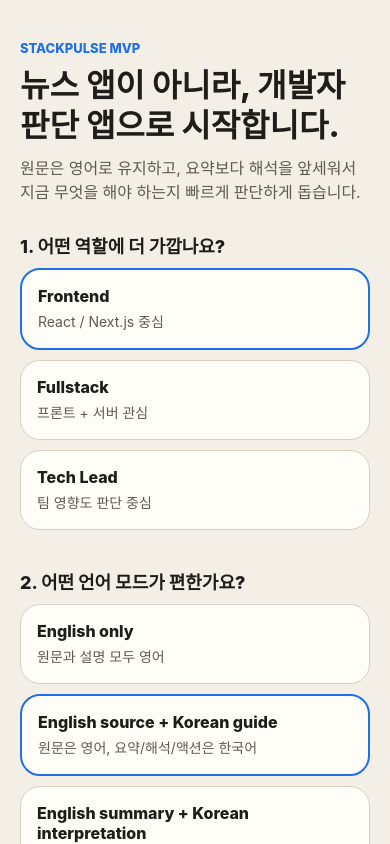
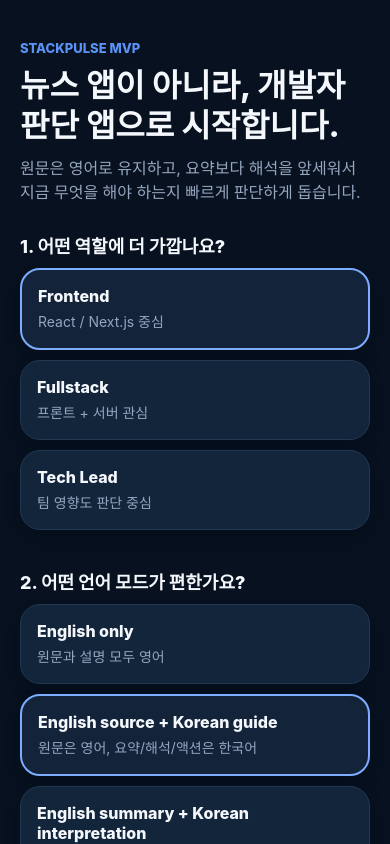
Before and after one commit to SAEMMM/stack-pulse, a React Native app: screen / in a window 390 px wide. Built offline with nearby package versions, Linux system fonts and the light colour scheme.

Commit message:
style: refine dark navy interface contrast

```diff
--- a/components/Badge.tsx
+++ b/components/Badge.tsx
@@ -1,4 +1,5 @@
 import { StyleSheet, Text, View } from "react-native";
+import { colors } from "../constants/theme";
 
 export function Badge({
   label,
@@ -10,7 +11,7 @@ export function Badge({
   color: string;
 }) {
   return (
-    <View style={[styles.badge, { backgroundColor }]}>
+    <View style={[styles.badge, { backgroundColor, borderColor: color }]}>
       <Text style={[styles.text, { color }]}>{label}</Text>
     </View>
   );
@@ -19,11 +20,13 @@ export function Badge({
 const styles = StyleSheet.create({
   badge: {
     borderRadius: 999,
+    borderWidth: 1,
     paddingHorizontal: 10,
     paddingVertical: 6,
   },
   text: {
     fontSize: 12,
     fontWeight: "700",
+    letterSpacing: 0.2,
   },
 });
--- a/components/IssueCard.tsx
+++ b/components/IssueCard.tsx
@@ -63,16 +63,21 @@ export function IssueCard({
 
 const styles = StyleSheet.create({
   card: {
-    backgroundColor: colors.panel,
+    backgroundColor: colors.panelElevated,
     borderColor: colors.border,
     borderRadius: 24,
     borderWidth: 1,
     gap: spacing.xs,
     marginBottom: spacing.md,
     padding: spacing.md,
+    shadowColor: colors.shadow,
+    shadowOffset: { width: 0, height: 10 },
+    shadowOpacity: 0.32,
+    shadowRadius: 18,
+    elevation: 6,
   },
   readCard: {
-    opacity: 0.82,
+    opacity: 0.88,
   },
   row: {
     alignItems: "center",
@@ -86,7 +91,7 @@ const styles = StyleSheet.create({
     fontWeight: "600",
   },
   save: {
-    color: colors.accent,
+    color: colors.accentStrong,
     fontSize: 13,
     fontWeight: "700",
   },
@@ -120,7 +125,7 @@ const styles = StyleSheet.create({
     lineHeight: 22,
   },
   action: {
-    color: colors.accent,
+    color: colors.accentStrong,
     fontSize: 15,
     fontWeight: "700",
     lineHeight: 22,
@@ -136,7 +141,7 @@ const styles = StyleSheet.create({
     fontSize: 12,
   },
   unreadDot: {
-    color: colors.text,
+    color: colors.accentStrong,
     fontSize: 12,
     fontWeight: "800",
     marginLeft: "auto",
--- a/components/IssueDetailScreen.tsx
+++ b/components/IssueDetailScreen.tsx
@@ -138,12 +138,17 @@ const styles = StyleSheet.create({
     marginTop: spacing.sm,
   },
   section: {
-    backgroundColor: colors.panel,
+    backgroundColor: colors.panelElevated,
     borderColor: colors.border,
     borderRadius: 24,
     borderWidth: 1,
     marginTop: spacing.lg,
     padding: spacing.md,
+    shadowColor: colors.shadow,
+    shadowOffset: { width: 0, height: 10 },
+    shadowOpacity: 0.28,
+    shadowRadius: 18,
+    elevation: 5,
   },
   sectionTitle: {
     color: colors.text,
@@ -159,7 +164,7 @@ const styles = StyleSheet.create({
     marginBottom: spacing.xs,
   },
   action: {
-    color: colors.accent,
+    color: colors.accentStrong,
     fontSize: 15,
     fontWeight: "700",
     lineHeight: 24,
@@ -177,19 +182,24 @@ const styles = StyleSheet.create({
   },
   primaryButton: {
     alignItems: "center",
-    backgroundColor: colors.text,
+    backgroundColor: colors.accentStrong,
     borderRadius: 999,
     paddingVertical: 15,
+    shadowColor: colors.shadow,
+    shadowOffset: { width: 0, height: 10 },
+    shadowOpacity: 0.3,
+    shadowRadius: 18,
+    elevation: 6,
   },
   primaryButtonText: {
-    color: "#ffffff",
+    color: colors.bg,
     fontSize: 15,
     fontWeight: "800",
   },
   secondaryButton: {
     alignItems: "center",
-    backgroundColor: colors.panel,
-    borderColor: colors.border,
+    backgroundColor: colors.panelElevated,
+    borderColor: colors.accentSoft,
     borderRadius: 999,
     borderWidth: 1,
     paddingVertical: 15,
--- a/components/OnboardingScreen.tsx
+++ b/components/OnboardingScreen.tsx
@@ -176,15 +176,21 @@ const styles = StyleSheet.create({
     marginTop: spacing.xl,
   },
   selectCard: {
-    backgroundColor: colors.panel,
+    backgroundColor: colors.panelElevated,
     borderColor: colors.border,
     borderRadius: 20,
     borderWidth: 1,
     marginBottom: spacing.sm,
     padding: spacing.md,
+    shadowColor: colors.shadow,
+    shadowOffset: { width: 0, height: 8 },
+    shadowOpacity: 0.2,
+    shadowRadius: 16,
+    elevation: 4,
   },
   selectCardSelected: {
-    borderColor: colors.accent,
+    backgroundColor: colors.panelAlt,
+    borderColor: colors.accentStrong,
     borderWidth: 2,
   },
   selectTitle: {
@@ -204,7 +210,7 @@ const styles = StyleSheet.create({
     gap: spacing.sm,
   },
   chip: {
-    backgroundColor: colors.panel,
+    backgroundColor: colors.panelElevated,
     borderColor: colors.border,
     borderRadius: 999,
     borderWidth: 1,
@@ -212,8 +218,8 @@ const styles = StyleSheet.create({
     paddingVertical: 10,
   },
   chipSelected: {
-    backgroundColor: colors.accent,
-    borderColor: colors.accent,
+    backgroundColor: colors.accentSoft,
+    borderColor: colors.accentStrong,
   },
   chipText: {
     color: colors.text,
@@ -221,17 +227,22 @@ const styles = StyleSheet.create({
     fontWeight: "700",
   },
   chipTextSelected: {
-    color: "#ffffff",
+    color: colors.accentStrong,
   },
   button: {
     alignItems: "center",
-    backgroundColor: colors.text,
+    backgroundColor: colors.accentStrong,
     borderRadius: 999,
     marginTop: spacing.xl,
     paddingVertical: 16,
+    shadowColor: colors.shadow,
+    shadowOffset: { width: 0, height: 10 },
+    shadowOpacity: 0.28,
+    shadowRadius: 18,
+    elevation: 6,
   },
   buttonText: {
-    color: "#ffffff",
+    color: colors.bg,
     fontSize: 16,
     fontWeight: "800",
   },
--- a/components/TabBar.tsx
+++ b/components/TabBar.tsx
@@ -36,16 +36,21 @@ export function TabBar({
 
 const styles = StyleSheet.create({
   wrap: {
-    backgroundColor: colors.panel,
-    borderColor: colors.border,
+    backgroundColor: colors.panelAlt,
+    borderColor: colors.accentStrong,
     borderRadius: 999,
-    borderWidth: 1,
+    borderWidth: 1.5,
     bottom: 24,
     flexDirection: "row",
     left: 16,
-    padding: 6,
+    padding: 7,
     position: "absolute",
     right: 16,
+    shadowColor: colors.shadow,
+    shadowOffset: { width: 0, height: 16 },
+    shadowOpacity: 0.48,
+    shadowRadius: 26,
+    elevation: 12,
   },
   tab: {
     alignItems: "center",
@@ -54,7 +59,9 @@ const styles = StyleSheet.create({
     paddingVertical: 12,
   },
   tabActive: {
-    backgroundColor: colors.text,
+    backgroundColor: colors.accentSoft,
+    borderColor: colors.accent,
+    borderWidth: 1,
   },
   label: {
     color: colors.subtext,
@@ -62,6 +69,6 @@ const styles = StyleSheet.create({
     fontWeight: "800",
   },
   labelActive: {
-    color: "#ffffff",
+    color: colors.accentStrong,
   },
 });
--- a/constants/theme.ts
+++ b/constants/theme.ts
@@ -1,18 +1,21 @@
 export const colors = {
-  bg: "#f4efe6",
-  panel: "#fffdf8",
-  panelAlt: "#efe7d8",
-  text: "#1e1d1a",
-  subtext: "#5f5a50",
-  border: "#d8cfbf",
-  accent: "#1f6feb",
-  accentSoft: "#dce9ff",
-  security: "#ca3d2e",
-  securitySoft: "#fde3df",
-  breaking: "#ad6a0f",
-  breakingSoft: "#fbeacc",
-  major: "#0b6b57",
-  majorSoft: "#d9f3eb",
+  bg: "#07111f",
+  panel: "#0d1a2b",
+  panelAlt: "#12233a",
+  panelElevated: "#13253b",
+  text: "#f4f7fb",
+  subtext: "#95a6bf",
+  border: "#223752",
+  accent: "#5b93f5",
+  accentStrong: "#7cadff",
+  accentSoft: "#163256",
+  security: "#f09a9a",
+  securitySoft: "#38212a",
+  breaking: "#e9b46d",
+  breakingSoft: "#3a2d1d",
+  major: "#8bbef5",
+  majorSoft: "#18314b",
+  shadow: "#02060d",
 };
 
 export const spacing = {
```
